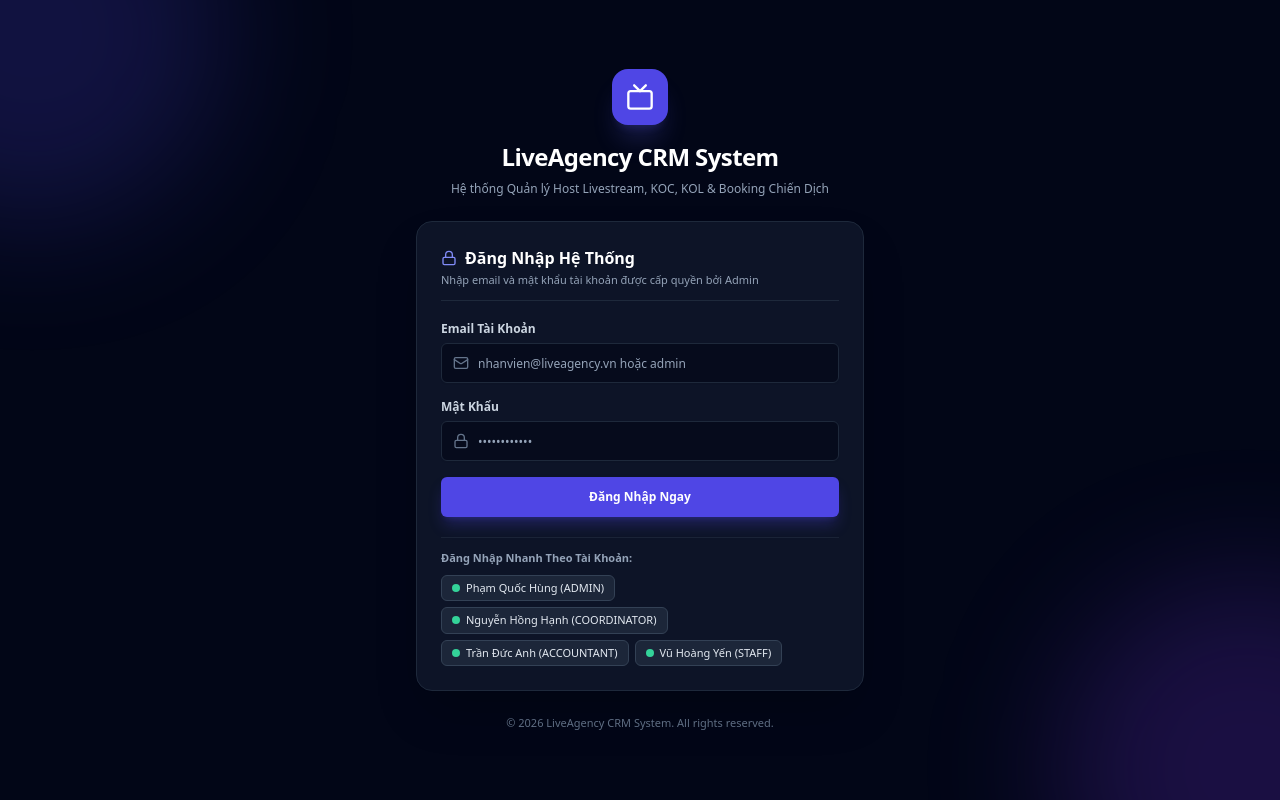
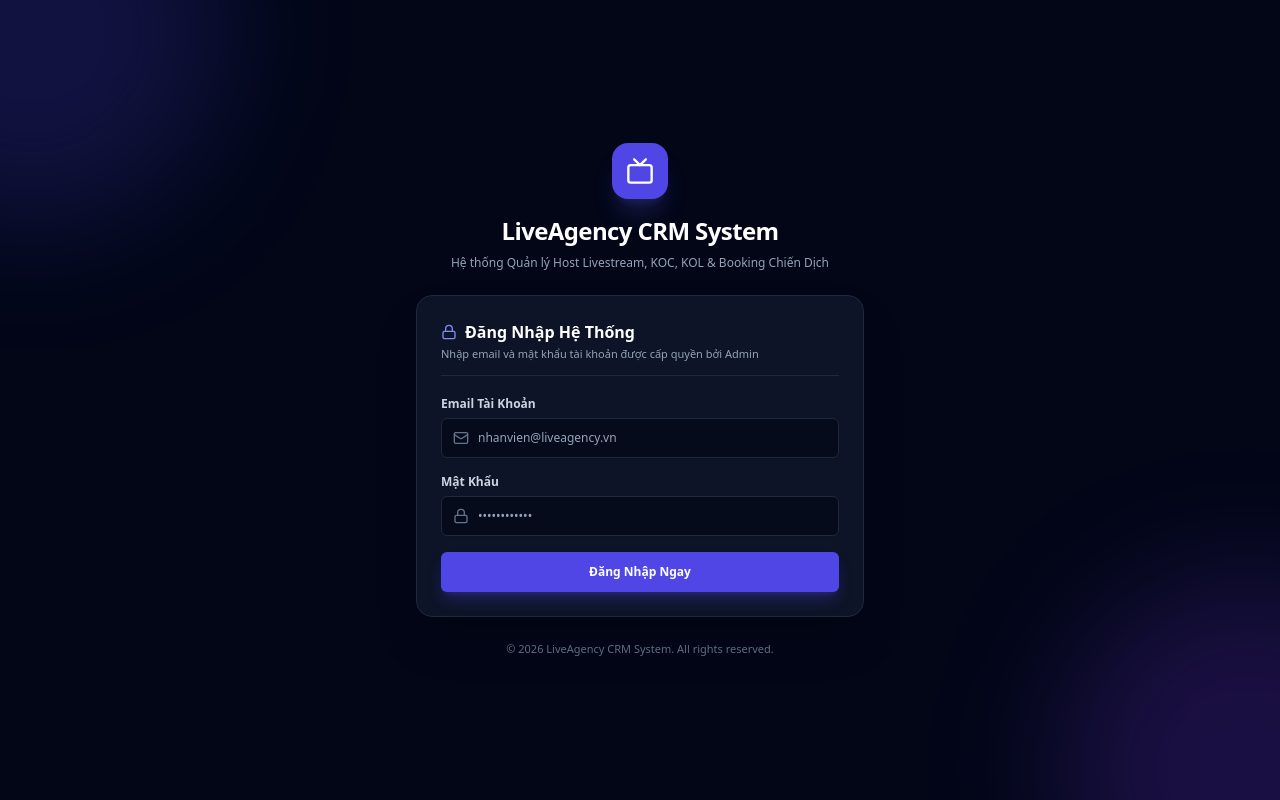
Before and after one commit to BuiHung1696/livestream-crm, a Next.js app: page /login in a window 1280 px wide. Built offline with nearby package versions, Linux system fonts and the light colour scheme.

Commit message:
security: remove quick login chips from login screen for privacy

```diff
--- a/src/app/login/page.tsx
+++ b/src/app/login/page.tsx
@@ -13,7 +13,7 @@ import {
 
 export default function LoginPage() {
   const router = useRouter();
-  const { users, loginUser } = useCrmStore();
+  const { loginUser } = useCrmStore();
 
   const [email, setEmail] = useState("");
   const [password, setPassword] = useState("");
@@ -33,16 +33,6 @@ export default function LoginPage() {
       router.push("/");
     } else {
       setErrorMsg("Tài khoản hoặc mật khẩu không chính xác.");
-    }
-  };
-
-  const handleQuickLogin = (uEmail: string, uPass?: string) => {
-    const targetPass = uPass || "123456";
-    setEmail(uEmail);
-    setPassword(targetPass);
-    const success = loginUser(uEmail, targetPass);
-    if (success) {
-      router.push("/");
     }
   };
 
@@ -94,7 +84,7 @@ export default function LoginPage() {
                   type="text"
                   value={email}
                   onChange={(e) => setEmail(e.target.value)}
-                  placeholder="nhanvien@liveagency.vn hoặc admin"
+                  placeholder="nhanvien@liveagency.vn"
                   className="pl-9 bg-slate-950/60 border-slate-800 text-white text-xs h-10 focus:border-indigo-500"
                 />
               </div>
@@ -122,24 +112,6 @@ export default function LoginPage() {
               Đăng Nhập Ngay
             </Button>
           </form>
-
-          {/* Quick Select User Login */}
-          <div className="pt-3 border-t border-slate-800/80 space-y-2">
-            <p className="text-[11px] font-bold text-slate-400">Đăng Nhập Nhanh Theo Tài Khoản:</p>
-            <div className="flex flex-wrap gap-1.5 max-h-36 overflow-y-auto pr-1">
-              {users.map((u) => (
-                <button
-                  key={u.id}
-                  type="button"
-                  onClick={() => handleQuickLogin(u.email, u.password)}
-                  className="px-2.5 py-1 rounded-md bg-slate-800/90 hover:bg-indigo-900/50 text-slate-200 hover:text-white border border-slate-700 text-[11px] font-medium flex items-center gap-1.5 transition-colors"
-                >
-                  <span className="w-2 h-2 rounded-full bg-emerald-400" />
-                  {u.fullName} ({u.role})
-                </button>
-              ))}
-            </div>
-          </div>
         </div>
 
         <p className="text-center text-[11px] text-slate-500">
```
